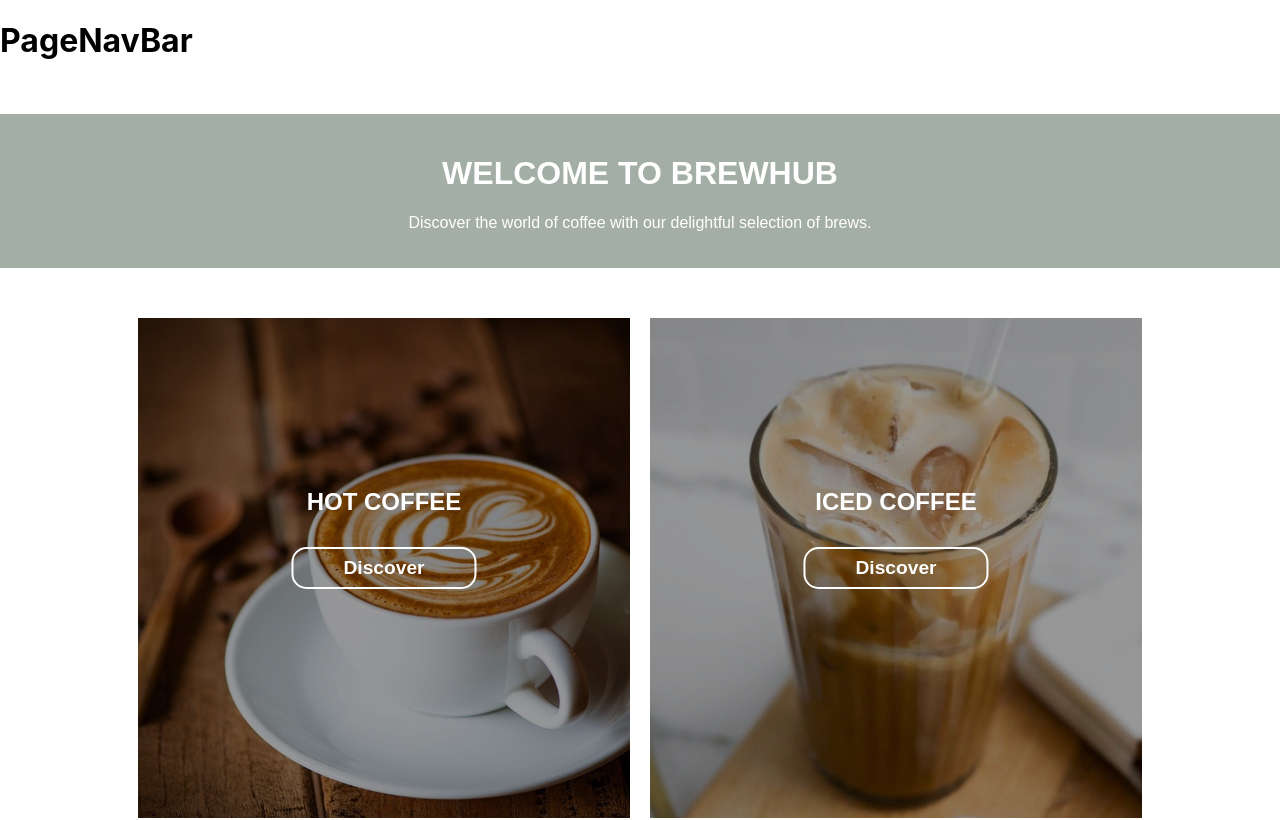
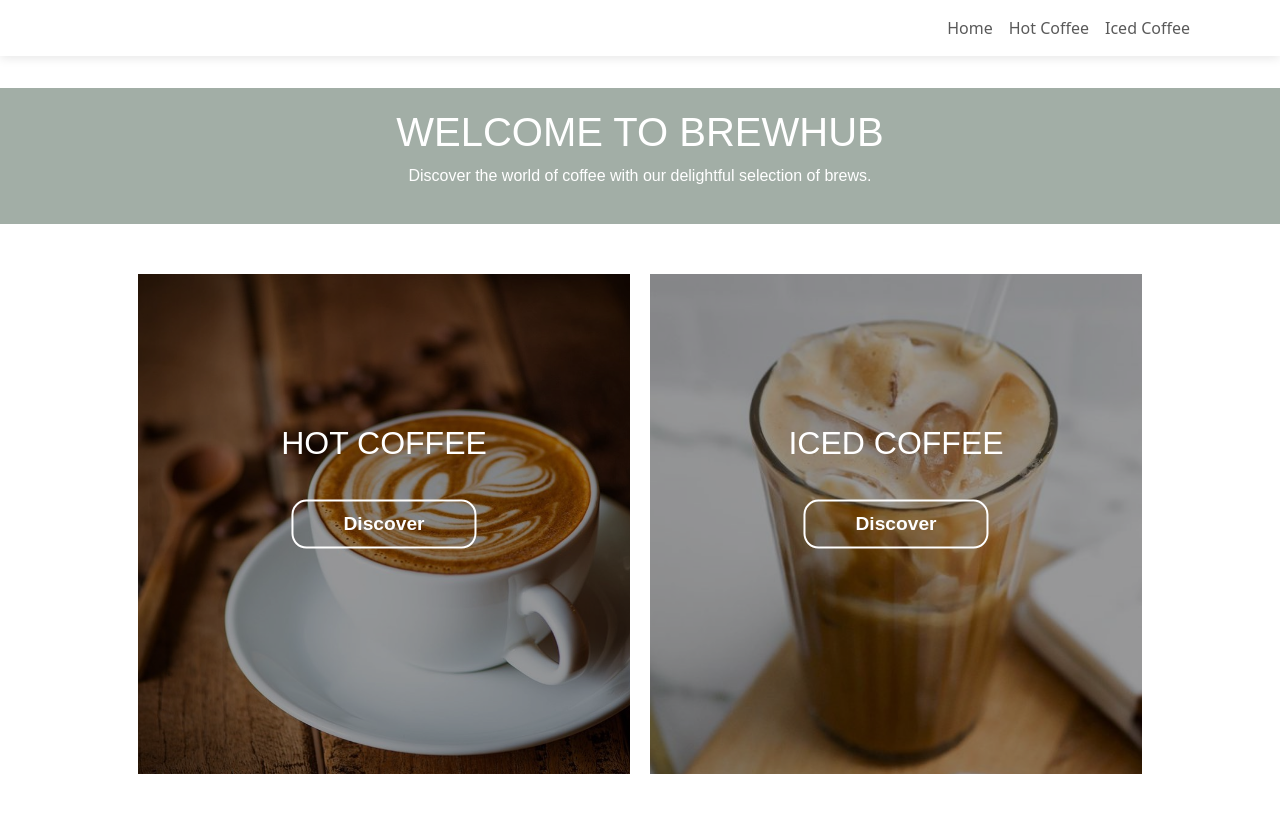
Before and after one commit to matea-nikolac/brewhub-react-app, a React (Create React App) app: page / in a window 1280 px wide. Shown: the top 820 px of the page. Built offline with nearby package versions, Linux system fonts and the light colour scheme.

Commit message:
navbar created

```diff
--- a/src/components/common/PageNavBar.js
+++ b/src/components/common/PageNavBar.js
@@ -1,7 +1,25 @@
+import { useEffect, useState } from 'react'
+import { Link, useLocation, useNavigate } from 'react-router-dom'
+
+import Navbar from 'react-bootstrap/Navbar'
+import Container from 'react-bootstrap/Container'
+import Nav from 'react-bootstrap/Nav'
+
 const PageNavBar = () => {
 
   return(
-    <h1>PageNavBar</h1>
+    <Navbar expand="md">
+      <Container>
+      <Navbar.Toggle aria-controls="breadbored-nav" />
+      <Navbar.Collapse id="breadbored-nav" className='justify-content-end'>
+        <Nav>
+          <Nav.Link to = "/" as = {Link}>Home</Nav.Link>
+          <Nav.Link to = "/hot-coffee" as = {Link}>Hot Coffee</Nav.Link>
+          <Nav.Link to = "/iced-coffee" as = {Link}>Iced Coffee</Nav.Link>
+        </Nav>
+        </Navbar.Collapse>
+      </Container>
+    </Navbar>
   )
 
 }
--- a/src/components/styles/components/navbar.scss
+++ b/src/components/styles/components/navbar.scss
@@ -0,0 +1,3 @@
+.navbar{
+  box-shadow: 0px 2px 10px rgb(0 0 0 / 10%);
+}
--- a/src/index.js
+++ b/src/index.js
@@ -3,7 +3,8 @@ import ReactDOM from 'react-dom/client';
 import './index.css';
 import App from './App';
 import reportWebVitals from './reportWebVitals';
-import './components/styles/main.scss'
+import './components/styles/main.scss';
+import 'bootstrap/dist/css/bootstrap.min.css';
 
 const root = ReactDOM.createRoot(document.getElementById('root'));
 root.render(
```
Also changed, not shown: src/App.js (+5 -5 lines).
